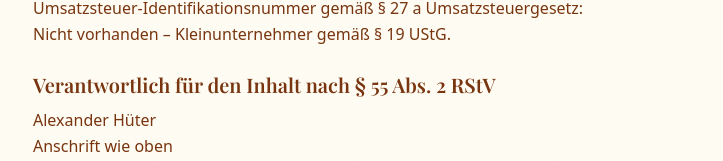
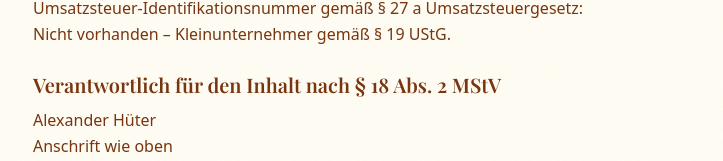
Before and after one commit to Wowax83/hueter-imker, a Next.js app: page /impressum in a window 1280 px wide. Shown: the part 461-622 px from the top of the page, without its empty margins (239-962 px from the left). Built offline with nearby package versions, Linux system fonts and the light colour scheme; a web font is replaced by a local one.

Commit message:
Impressum: update RStV reference to MStV § 18 Abs. 2

```diff
--- a/app/impressum/page.tsx
+++ b/app/impressum/page.tsx
@@ -53,7 +53,7 @@ export default function ImpressumPage() {
 
         <div>
           <h2 className="text-xl font-semibold mb-2 font-serif">
-            Verantwortlich für den Inhalt nach § 55 Abs. 2 RStV
+            Verantwortlich für den Inhalt nach § 18 Abs. 2 MStV
           </h2>
           <p>
             Alexander Hüter
```
